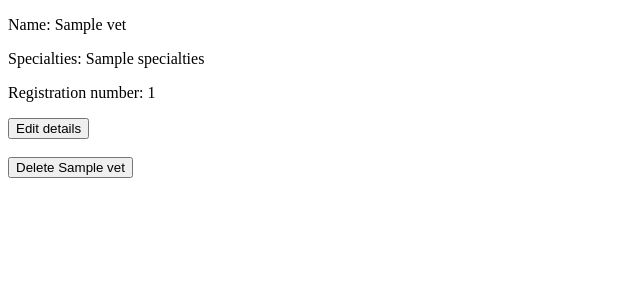
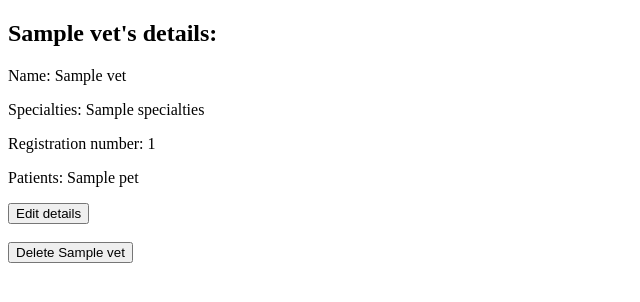
Before and after one commit to AnitaSafar/Vet_app_project, a Flask app: page /vets/1 in a window 1280 px wide. Shown: the part 152-454 px from the top of the page, without its empty margins (0-640 px from the left). Run offline with Flask 2, Linux system fonts and the light colour scheme; a database or web service that is not in the repository returns one stand-in record (values such as "Sample title"); some libraries are stand-ins or nearby versions.

Commit message:
patients added to vets

```diff
--- a/controllers/vets_controller.py
+++ b/controllers/vets_controller.py
@@ -31,7 +31,8 @@ def add_new_vet():
 @vets_blueprint.route("/vets/<id>")
 def show_vet(id):
     vet = vet_repository.select(id)
-    return render_template('vets/show.html', vet = vet)
+    pets = vet_repository.pets(vet)
+    return render_template('vets/show.html', vet = vet, pets = pets)
 
 @vets_blueprint.route("/vets/<id>/edit")
 def edit_vet(id):
--- a/repositories/vet_repository.py
+++ b/repositories/vet_repository.py
@@ -1,6 +1,6 @@
 from db.run_sql import run_sql
-
 from models.vet import Vet
+from models.pet import Pet
 
 def save(vet):
     sql = "INSERT INTO vets (name, specialties, reg_number) VALUES (%s, %s,%s) RETURNING *"
@@ -44,3 +44,15 @@ def update(vet):
     sql = "UPDATE vets SET (name, specialties, reg_number) = (%s, %s, %s) WHERE id = %s"
     values = [vet.name, vet.specialties, vet.reg_number, vet.id]
     run_sql(sql ,values)
+
+def pets(vet):
+    pets = []
+
+    sql = "SELECT * FROM pets WHERE vet_id = %s"
+    values = [vet.id]
+    results = run_sql(sql, values)
+
+    for row in results:
+        pet = Pet(row['name'], row['date_of_birth'], row['type'], row['owner'], row['notes'], row['id'])
+        pets.append(pet)
+    return pets
--- a/templates/index.html
+++ b/templates/index.html
@@ -6,9 +6,9 @@ This is our home page. Will include our logo soon ;)
 
 
 
-<div>
-   <img src="images/Vet_logo.png" alt="Our vet logo" width="500" height="600">
-</div>
+
+<img src="images/Vet_logo.png" alt="Our vet logo" width="500" height="600">
+
 
 
 
--- a/templates/vets/index.html
+++ b/templates/vets/index.html
@@ -9,7 +9,6 @@
         <br>Name:
         <a href="/vets/{{vet.id}}">{{vet.name}}</a><br>
         Specialty: {{vet.specialties}}<br>
-        Registration number: {{vet.reg_number}}<br>
     </div>
 
 {% endfor %}
--- a/templates/vets/show.html
+++ b/templates/vets/show.html
@@ -1,11 +1,19 @@
 {% extends "base.html" %}
 
 {% block content %}
+
+<h2>{{vet.name}}'s details:</h2>
 
 <div>
     <p>Name: {{vet.name}}</p>
     <p>Specialties: {{vet.specialties}}</p>
     <p>Registration number: {{vet.reg_number}}</p>
+    <p>Patients:
+
+            {% for pet in pets %}
+            {{pet.name}}
+            {% endfor %}
+    </p>
 </div>
 <div>
     <form action="/vets/{{vet.id}}/edit">
```
Also changed, not shown: tests/vet_test.py (line endings or trailing spaces).
